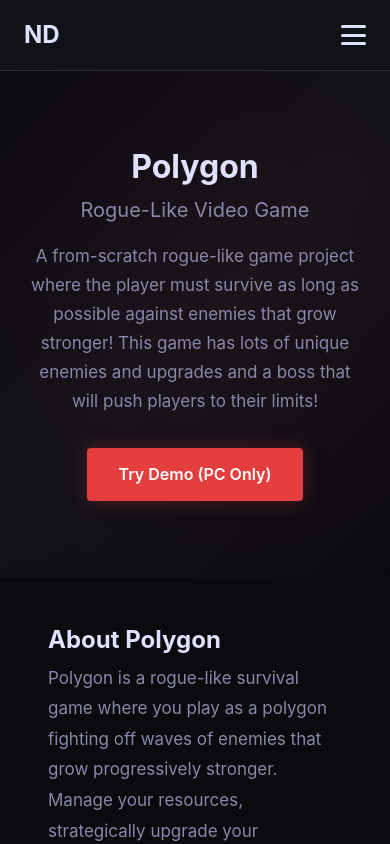
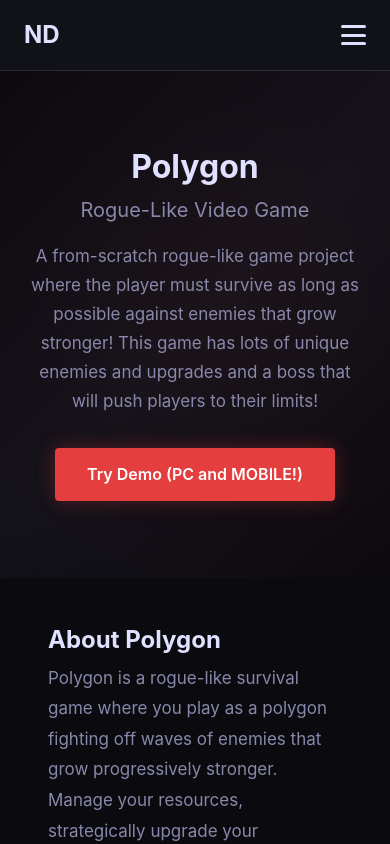
Before and after one commit to nolanrd04/PersonalWebsite, a React (Vite) app: page /polygon in a window 390 px wide. Shown: the top 844 px of the page. Built offline with nearby package versions, Linux system fonts and the light colour scheme.

Commit message:
polygon works on mobile now.

```diff
--- a/src/pages/Polygon.jsx
+++ b/src/pages/Polygon.jsx
@@ -18,7 +18,7 @@ export default function Polygon() {
             rel="noopener noreferrer"
             className={styles.demoButton}
           >
-            Try Demo (PC Only)
+            Try Demo (PC and MOBILE!)
           </a>
         </div>
       </section>
```
